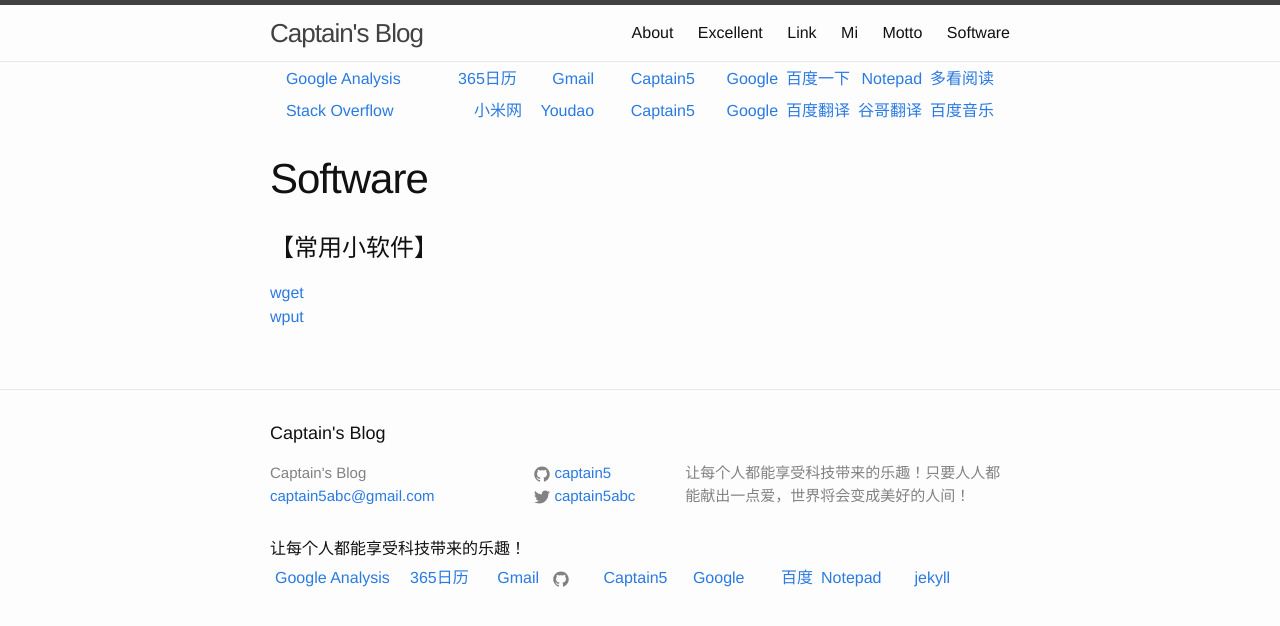
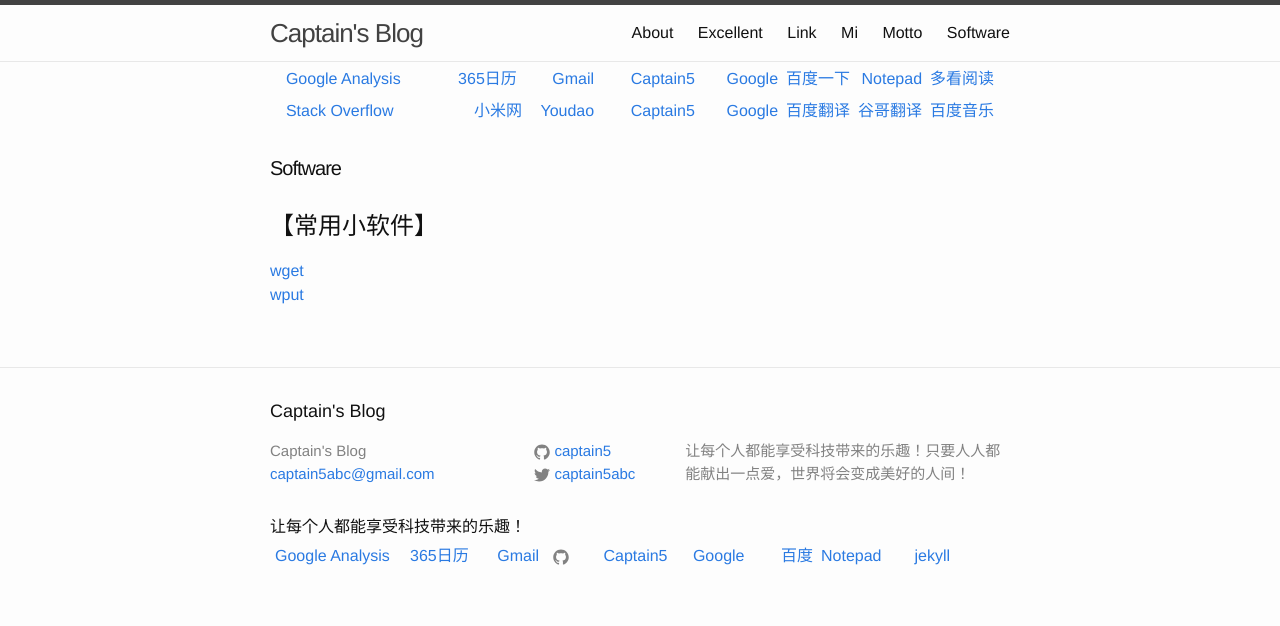
Before and after one commit to captain5/captain5.github.io, a Jekyll site: the page built from software.md, in a window 1280 px wide. Shown: the top 626 px of the page. Built offline with Jekyll 4.4.1, drawn with Linux system fonts in a browser that asks for light colours.

Commit message:
Update _layout.scss

```diff
--- a/_sass/_layout.scss
+++ b/_sass/_layout.scss
@@ -204,7 +204,7 @@
 }
 
 .post-title {
-    font-size: 42px;
+    font-size: 20px;
     letter-spacing: -1px;
     line-height: 1;
 
```
